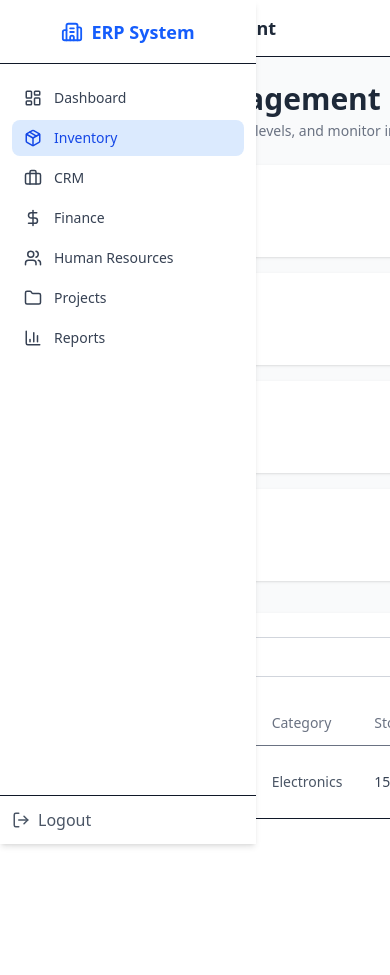
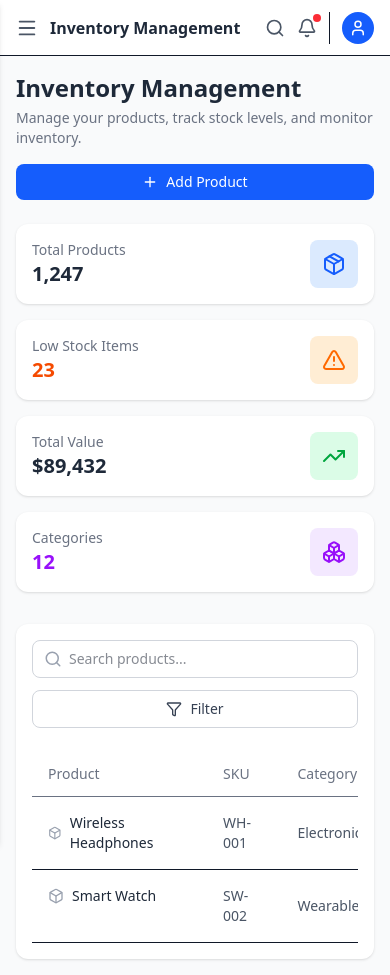
Before and after one commit to dickydev/frontend-dashboard-react, a React (Vite) app: page /inventory in a window 390 px wide. Before the commit the page ends 844 px from the top, so only its background shows below. Built offline with nearby package versions, Linux system fonts and the light colour scheme.

Commit message:
refactor: menambahkan responsive di semua device

```diff
--- a/src/components/Layout/Layout.jsx
+++ b/src/components/Layout/Layout.jsx
@@ -1,17 +1,30 @@
-import { useState } from "react";
+import { useState, useEffect } from "react";
 import Sidebar from "./Sidebar";
 import Navbar from "./Navbar";
 
 export default function Layout({ children }) {
-  const [isSidebarOpen, setIsSidebarOpen] = useState(true);
+  const [isSidebarOpen, setIsSidebarOpen] = useState(window.innerWidth >= 768); // default open only on desktop
+
   const toggleSidebar = () => setIsSidebarOpen((prev) => !prev);
 
+  // Responsiveness: auto close sidebar when screen < 768
+  useEffect(() => {
+    const handleResize = () => {
+      if (window.innerWidth < 768) setIsSidebarOpen(false);
+      else setIsSidebarOpen(true);
+    };
+    window.addEventListener("resize", handleResize);
+    return () => window.removeEventListener("resize", handleResize);
+  }, []);
+
   return (
-    <div className="flex h-screen bg-gray-50 overflow-hidden">
+    <div className="flex min-h-screen bg-gray-50">
       <Sidebar isOpen={isSidebarOpen} toggleSidebar={toggleSidebar} />
-      <div className="flex flex-col flex-1 transition-all duration-300">
+      <div className="flex flex-col flex-1 min-h-screen overflow-hidden transition-all duration-300">
         <Navbar toggleSidebar={toggleSidebar} />
-        <main className="p-6 overflow-auto">{children}</main>
+        <main className="flex-1 overflow-y-auto px-4 sm:px-6 lg:px-8 py-4 bg-gray-50">
+          {children}
+        </main>
       </div>
     </div>
   );
--- a/src/components/Layout/Navbar.jsx
+++ b/src/components/Layout/Navbar.jsx
@@ -17,8 +17,8 @@
   const title = pageTitles[location.pathname] || "ERP System";
 
   return (
-    <header className="h-16 flex items-center justify-between px-6 bg-white border-b sticky top-0 z-30">
-      <div className="flex items-center gap-4">
+    <header className="h-14 sm:h-16 flex items-center justify-between px-4 sm:px-6 bg-white border-b sticky top-0 z-30">
+      <div className="flex items-center gap-3 sm:gap-4">
         <button
           onClick={toggleSidebar}
           className="text-gray-600 hover:text-blue-600 focus:outline-none"
@@ -26,11 +26,13 @@
           <Menu size={22} />
         </button>
 
-        <h1 className="text-lg font-semibold text-gray-800">{title}</h1>
+        <h1 className="text-base sm:text-lg font-semibold text-gray-800 truncate">
+          {title}
+        </h1>
       </div>
 
-      <div className="flex items-center gap-4">
-        <div className="relative hidden md:block w-64">
+      <div className="flex items-center gap-3 sm:gap-4">
+        <div className="relative hidden md:block w-48 lg:w-64">
           <Search
             size={18}
             className="absolute left-3 top-1/2 -translate-y-1/2 text-gray-400"
@@ -41,15 +43,22 @@
             className="border border-gray-300 rounded-lg pl-9 pr-3 py-2 w-full focus:ring-2 focus:ring-blue-500 outline-none text-sm"
           />
         </div>
+
+        <button className="md:hidden text-gray-600 hover:text-blue-600">
+          <Search size={20} />
+        </button>
+
         <button className="relative text-gray-600 hover:text-blue-600">
           <Bell size={20} />
           <span className="absolute -top-1 -right-1 w-2 h-2 bg-red-500 rounded-full"></span>
         </button>
-        <button className="text-gray-600 hover:text-blue-600">
+
+        <button className="hidden sm:block text-gray-600 hover:text-blue-600">
           <Settings size={20} />
         </button>
-        <div className="flex items-center gap-2 border-l pl-4">
-          <div className="flex flex-col items-end leading-tight">
+
+        <div className="flex items-center gap-2 border-l pl-3 sm:pl-4">
+          <div className="hidden sm:flex flex-col items-end leading-tight">
             <span className="text-sm font-medium text-gray-800">John Doe</span>
             <span className="text-xs text-gray-500">Administrator</span>
           </div>
--- a/src/components/Layout/Sidebar.jsx
+++ b/src/components/Layout/Sidebar.jsx
@@ -9,9 +9,10 @@
   BarChart3,
   LogOut,
   Building2,
+  X,
 } from "lucide-react";
 
-export default function Sidebar({ isOpen }) {
+export default function Sidebar({ isOpen, toggleSidebar }) {
   const links = [
     { name: "Dashboard", path: "/", icon: <LayoutDashboard size={18} /> },
     { name: "Inventory", path: "/inventory", icon: <Package size={18} /> },
@@ -23,12 +24,23 @@
   ];
 
   return (
+    <>
+      {isOpen && (
+        <div
+          className="fixed inset-0 z-30 md:hidden backdrop-blur-sm bg-white/10"
+          onClick={toggleSidebar}
+        ></div>
+      )}
+
       <aside
-      className={`fixed md:relative z-40 h-full bg-white shadow-md flex flex-col transition-all duration-300 ${
-        isOpen ? "w-64" : "w-20"
+        className={`fixed md:relative top-0 left-0 z-40 h-screen bg-white shadow-md flex flex-col transition-all duration-300
+          ${
+            isOpen
+              ? "translate-x-0 w-64"
+              : "-translate-x-full md:translate-x-0 md:w-20"
           }`}
       >
-      <div className="h-16 flex items-center justify-center border-b px-4">
+        <div className="h-16 flex items-center justify-between border-b px-4">
           <div className="flex items-center gap-2">
             <Building2 className="text-blue-600" size={22} />
             {isOpen && (
@@ -37,13 +49,21 @@
               </span>
             )}
           </div>
+
+          <button
+            className="md:hidden text-gray-500 hover:text-blue-600 transition"
+            onClick={toggleSidebar}
+          >
+            <X size={20} />
+          </button>
         </div>
 
-      <nav className="flex-1 px-3 py-4 space-y-1">
+        <nav className="flex-1 px-3 py-4 space-y-1 overflow-y-auto">
           {links.map((link) => (
             <NavLink
               key={link.name}
               to={link.path}
+              onClick={() => toggleSidebar(false)}
               className={({ isActive }) =>
                 `flex items-center gap-3 px-3 py-2 rounded-lg transition-all duration-200 ${
                   isActive
@@ -54,7 +74,9 @@
             >
               {link.icon}
               {isOpen && (
-              <span className="text-sm font-medium truncate">{link.name}</span>
+                <span className="text-sm font-medium truncate">
+                  {link.name}
+                </span>
               )}
             </NavLink>
           ))}
@@ -67,5 +89,6 @@
           </button>
         </div>
       </aside>
+    </>
   );
 }
--- a/src/pages/DashboardHR.jsx
+++ b/src/pages/DashboardHR.jsx
@@ -47,42 +47,45 @@
 
   return (
     <Layout>
-      <h1 className="text-3xl font-bold text-gray-800 mb-6">Human Resources</h1>
+      <h1 className="text-2xl sm:text-3xl font-bold text-gray-800 mb-4 sm:mb-6">
+        Human Resources
+      </h1>
+
       <div className="grid grid-cols-1 sm:grid-cols-2 lg:grid-cols-4 gap-4 mb-8">
-        <div className="p-5 bg-white rounded-xl shadow-sm flex items-center justify-between">
+        <div className="p-4 sm:p-5 bg-white rounded-xl shadow-sm flex items-center justify-between">
           <div>
             <p className="text-gray-500 text-sm">Total Employees</p>
-            <h2 className="text-2xl font-bold text-gray-800">156</h2>
+            <h2 className="text-xl sm:text-2xl font-bold text-gray-800">156</h2>
           </div>
           <div className="bg-blue-100 p-3 rounded-lg">
             <Users className="h-6 w-6 text-blue-600" />
           </div>
         </div>
 
-        <div className="p-5 bg-white rounded-xl shadow-sm flex items-center justify-between">
+        <div className="p-4 sm:p-5 bg-white rounded-xl shadow-sm flex items-center justify-between">
           <div>
             <p className="text-gray-500 text-sm">New Hires</p>
-            <h2 className="text-2xl font-bold text-green-600">12</h2>
+            <h2 className="text-xl sm:text-2xl font-bold text-green-600">12</h2>
           </div>
           <div className="bg-green-100 p-3 rounded-lg">
             <UserPlus className="h-6 w-6 text-green-600" />
           </div>
         </div>
 
-        <div className="p-5 bg-white rounded-xl shadow-sm flex items-center justify-between">
+        <div className="p-4 sm:p-5 bg-white rounded-xl shadow-sm flex items-center justify-between">
           <div>
             <p className="text-gray-500 text-sm">On Leave</p>
-            <h2 className="text-2xl font-bold text-yellow-600">8</h2>
+            <h2 className="text-xl sm:text-2xl font-bold text-yellow-600">8</h2>
           </div>
           <div className="bg-yellow-100 p-3 rounded-lg">
             <Calendar className="h-6 w-6 text-yellow-600" />
           </div>
         </div>
 
-        <div className="p-5 bg-white rounded-xl shadow-sm flex items-center justify-between">
+        <div className="p-4 sm:p-5 bg-white rounded-xl shadow-sm flex items-center justify-between">
           <div>
             <p className="text-gray-500 text-sm">Avg Performance</p>
-            <h2 className="text-2xl font-bold text-blue-600">4.2</h2>
+            <h2 className="text-xl sm:text-2xl font-bold text-blue-600">4.2</h2>
           </div>
           <div className="bg-purple-100 p-3 rounded-lg">
             <Award className="h-6 w-6 text-purple-600" />
@@ -90,9 +93,9 @@
         </div>
       </div>
 
-      <div className="bg-white rounded-xl shadow-sm p-6">
-        <div className="flex items-center gap-3 mb-6">
-          <div className="relative grow">
+      <div className="bg-white rounded-xl shadow-sm p-4 sm:p-6">
+        <div className="flex flex-col sm:flex-row sm:items-center gap-3 mb-6">
+          <div className="relative grow w-full">
             <Search
               size={18}
               className="absolute left-3 top-1/2 -translate-y-1/2 text-gray-400"
@@ -104,34 +107,38 @@
             />
           </div>
 
-          <button className="flex items-center gap-2 border border-gray-300 text-gray-700 px-4 py-2 rounded-lg hover:bg-gray-50 transition shrink-0">
+          <button className="flex items-center justify-center gap-2 border border-gray-300 text-gray-700 px-4 py-2 rounded-lg hover:bg-gray-50 transition text-sm font-medium">
             <Filter size={16} />
-            <span className="text-sm font-medium">Filter</span>
+            <span>Filter</span>
           </button>
         </div>
 
-        <div className="grid grid-cols-1 md:grid-cols-3 gap-5">
+        <div className="grid grid-cols-1 sm:grid-cols-2 xl:grid-cols-3 gap-4 sm:gap-5">
           {employees.map((emp, index) => (
             <div
               key={index}
-              className="p-5 border border-gray-200 bg-white rounded-xl shadow-sm hover:shadow-md hover:translate-y-px transition-all duration-200"
+              className="p-4 sm:p-5 border border-gray-200 bg-white rounded-xl shadow-sm hover:shadow-md hover:translate-y-px transition-all duration-200"
             >
               <div className="flex justify-between items-center mb-3">
                 <div className="flex items-center gap-3">
-                  <div className="bg-blue-600 text-white w-[56px] h-[56px] rounded-full flex justify-center items-center text-lg font-semibold">
+                  <div className="bg-blue-600 text-white w-[52px] h-[52px] sm:w-[56px] sm:h-[56px] rounded-full flex justify-center items-center text-lg font-semibold">
                     {emp.initials}
                   </div>
                   <div>
-                    <h3 className="font-semibold text-gray-800">{emp.name}</h3>
-                    <p className="text-sm text-gray-500">{emp.position}</p>
+                    <h3 className="font-semibold text-gray-800 text-sm sm:text-base">
+                      {emp.name}
+                    </h3>
+                    <p className="text-xs sm:text-sm text-gray-500">
+                      {emp.position}
+                    </p>
                   </div>
                 </div>
-                <p className="text-green-700 bg-green-100 px-3 py-1 text-xs rounded font-medium">
+                <p className="text-green-700 bg-green-100 px-3 py-1 text-[11px] sm:text-xs rounded font-medium">
                   {emp.status}
                 </p>
               </div>
 
-              <div className="space-y-2 text-sm text-gray-700 mt-2">
+              <div className="space-y-1.5 sm:space-y-2 text-sm text-gray-700 mt-2">
                 <div className="flex items-center gap-2">
                   <User className="h-4 w-4 text-gray-500" />
                   <span>{emp.department}</span>
@@ -154,7 +161,7 @@
 
               <div className="flex gap-4 mt-4 text-sm">
                 <button className="text-blue-700 hover:underline font-medium">
-                  View Profile
+                  View
                 </button>
                 <button className="text-green-700 hover:underline font-medium">
                   Edit
--- a/src/pages/DashboardInventory.jsx
+++ b/src/pages/DashboardInventory.jsx
@@ -32,57 +32,65 @@
 
   return (
     <Layout>
-      <div className="flex justify-between items-start mb-6">
+      <div className="flex flex-col sm:flex-row sm:items-center sm:justify-between mb-6 gap-4">
         <div>
-          <h1 className="text-3xl font-bold text-gray-800">
+          <h1 className="text-2xl sm:text-3xl font-bold text-gray-800">
             Inventory Management
           </h1>
-          <p className="text-gray-500 text-sm mt-1">
+          <p className="text-gray-500 text-sm sm:text-base mt-1">
             Manage your products, track stock levels, and monitor inventory.
           </p>
         </div>
 
-        <button className="bg-blue-600 text-white px-5 py-2 rounded-lg hover:bg-blue-700 flex items-center gap-2 text-sm font-medium">
+        <button className="bg-blue-600 text-white px-4 sm:px-5 py-2 rounded-lg hover:bg-blue-700 flex items-center justify-center gap-2 text-sm sm:text-base font-medium w-full sm:w-auto">
           <Plus size={16} />
           Add Product
         </button>
       </div>
 
-      <div className="grid grid-cols-1 sm:grid-cols-2 lg:grid-cols-4 gap-4 mb-8">
-        <div className="p-5 bg-white rounded-xl shadow-sm flex items-center justify-between">
+      <div className="grid grid-cols-1 sm:grid-cols-2 xl:grid-cols-4 gap-4 mb-8">
+        <div className="p-4 sm:p-5 bg-white rounded-xl shadow-sm flex items-center justify-between">
           <div>
             <p className="text-gray-500 text-sm">Total Products</p>
-            <h2 className="text-2xl font-bold text-gray-800">1,247</h2>
+            <h2 className="text-xl sm:text-2xl font-bold text-gray-800">
+              1,247
+            </h2>
           </div>
           <div className="bg-blue-100 p-3 rounded-lg">
             <Package className="h-6 w-6 text-blue-600" />
           </div>
         </div>
 
-        <div className="p-5 bg-white rounded-xl shadow-sm flex items-center justify-between">
+        <div className="p-4 sm:p-5 bg-white rounded-xl shadow-sm flex items-center justify-between">
           <div>
             <p className="text-gray-500 text-sm">Low Stock Items</p>
-            <h2 className="text-2xl font-bold text-orange-600">23</h2>
+            <h2 className="text-xl sm:text-2xl font-bold text-orange-600">
+              23
+            </h2>
           </div>
           <div className="bg-orange-100 p-3 rounded-lg">
             <AlertTriangle className="h-6 w-6 text-orange-500" />
           </div>
         </div>
 
-        <div className="p-5 bg-white rounded-xl shadow-sm flex items-center justify-between">
+        <div className="p-4 sm:p-5 bg-white rounded-xl shadow-sm flex items-center justify-between">
           <div>
             <p className="text-gray-500 text-sm">Total Value</p>
-            <h2 className="text-2xl font-bold text-gray-800">$89,432</h2>
+            <h2 className="text-xl sm:text-2xl font-bold text-gray-800">
+              $89,432
+            </h2>
           </div>
           <div className="bg-green-100 p-3 rounded-lg">
             <TrendingUp className="h-6 w-6 text-green-600" />
           </div>
         </div>
 
-        <div className="p-5 bg-white rounded-xl shadow-sm flex items-center justify-between">
+        <div className="p-4 sm:p-5 bg-white rounded-xl shadow-sm flex items-center justify-between">
           <div>
             <p className="text-gray-500 text-sm">Categories</p>
-            <h2 className="text-2xl font-bold text-purple-600">12</h2>
+            <h2 className="text-xl sm:text-2xl font-bold text-purple-600">
+              12
+            </h2>
           </div>
           <div className="bg-purple-100 p-3 rounded-lg">
             <Boxes className="h-6 w-6 text-purple-600" />
@@ -90,8 +98,8 @@
         </div>
       </div>
 
-      <div className="bg-white rounded-xl shadow-sm p-6">
-        <div className="flex items-center gap-3 mb-6">
+      <div className="bg-white rounded-xl shadow-sm p-4 sm:p-6">
+        <div className="flex flex-col sm:flex-row items-stretch sm:items-center gap-3 mb-6">
           <div className="relative grow">
             <Search
               size={18}
@@ -100,18 +108,18 @@
             <input
               type="text"
               placeholder="Search products..."
-              className="border border-gray-300 rounded-lg pl-9 pr-3 h-10 w-full focus:ring-2 focus:ring-blue-500 outline-none text-sm"
+              className="border border-gray-300 rounded-lg pl-9 pr-3 py-2 sm:h-10 w-full focus:ring-2 focus:ring-blue-500 outline-none text-sm sm:text-base"
             />
           </div>
 
-          <button className="flex items-center gap-2 border border-gray-300 text-gray-700 px-4 py-2 rounded-lg hover:bg-gray-50 transition shrink-0">
+          <button className="flex items-center justify-center gap-2 border border-gray-300 text-gray-700 px-4 py-2 rounded-lg hover:bg-gray-50 transition w-full sm:w-auto text-sm sm:text-base">
             <Filter size={16} />
-            <span className="text-sm font-medium">Filter</span>
+            <span className="font-medium">Filter</span>
           </button>
         </div>
 
         <div className="overflow-x-auto">
-          <table className="w-full border-collapse text-left text-sm">
+          <table className="w-full border-collapse text-left text-sm sm:text-base min-w-[700px]">
             <thead>
               <tr className="text-gray-500 border-b">
                 <th className="py-3 px-4 font-medium">Product</th>
@@ -120,7 +128,7 @@
                 <th className="py-3 px-4 font-medium">Stock</th>
                 <th className="py-3 px-4 font-medium">Price</th>
                 <th className="py-3 px-4 font-medium">Status</th>
-                <th className="py-3 px-4 font-medium">Actions</th>
+                <th className="py-3 px-4 font-medium text-right">Actions</th>
               </tr>
             </thead>
             <tbody>
@@ -129,8 +137,9 @@
                   key={i}
                   className="border-b hover:bg-gray-50 transition-colors"
                 >
-                  <td className="py-4 px-4 flex items-center gap-3 font-medium text-gray-800">
-                    <Box className="h-5 w-5 text-gray-400" /> {p.name}
+                  <td className="py-4 px-4 flex items-center gap-2 sm:gap-3 font-medium text-gray-800">
+                    <Box className="h-4 w-4 sm:h-5 sm:w-5 text-gray-400" />{" "}
+                    {p.name}
                   </td>
                   <td className="py-4 px-4 text-gray-600">{p.sku}</td>
                   <td className="py-4 px-4 text-gray-600">{p.category}</td>
@@ -142,7 +151,7 @@
                   </td>
                   <td className="py-4 px-4">
                     <span
-                      className={`px-3 py-1 rounded text-xs font-medium ${
+                      className={`px-3 py-1 rounded text-xs sm:text-sm font-medium ${
                         p.status === "In Stock"
                           ? "bg-green-100 text-green-700"
                           : "bg-orange-100 text-orange-700"
@@ -151,11 +160,11 @@
                       {p.status}
                     </span>
                   </td>
-                  <td className="py-4 px-4 space-x-3">
-                    <button className="text-blue-600 hover:underline font-medium">
+                  <td className="py-4 px-4 text-right space-x-3">
+                    <button className="text-blue-600 hover:underline font-medium text-sm sm:text-base">
                       Edit
                     </button>
-                    <button className="text-red-600 hover:underline font-medium">
+                    <button className="text-red-600 hover:underline font-medium text-sm sm:text-base">
                       Delete
                     </button>
                   </td>
--- a/src/pages/Login.jsx
+++ b/src/pages/Login.jsx
@@ -12,7 +12,7 @@
     if (email.trim() && password.trim()) {
       localStorage.setItem("isLoggedIn", "true");
       localStorage.setItem("userEmail", email);
-      navigate("/dashboard/hr");
+      navigate("/hr");
     } else {
       alert("Please fill in both email and password.");
     }
```
Also changed, not shown: src/pages/DashboardCRM.jsx (+38 -21 lines). Lines whose indentation alone changed are shown as unchanged.
